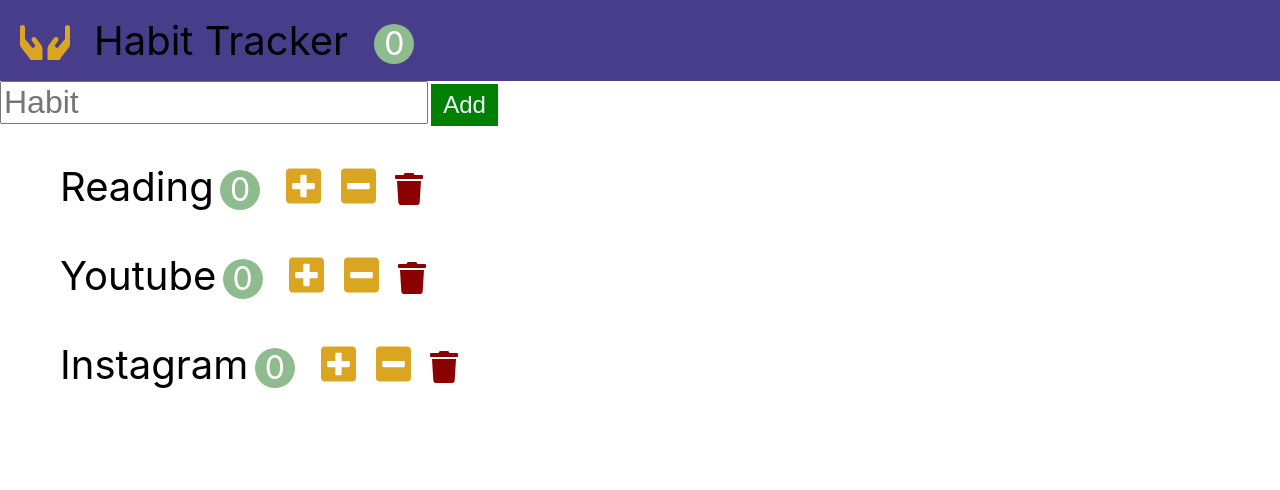
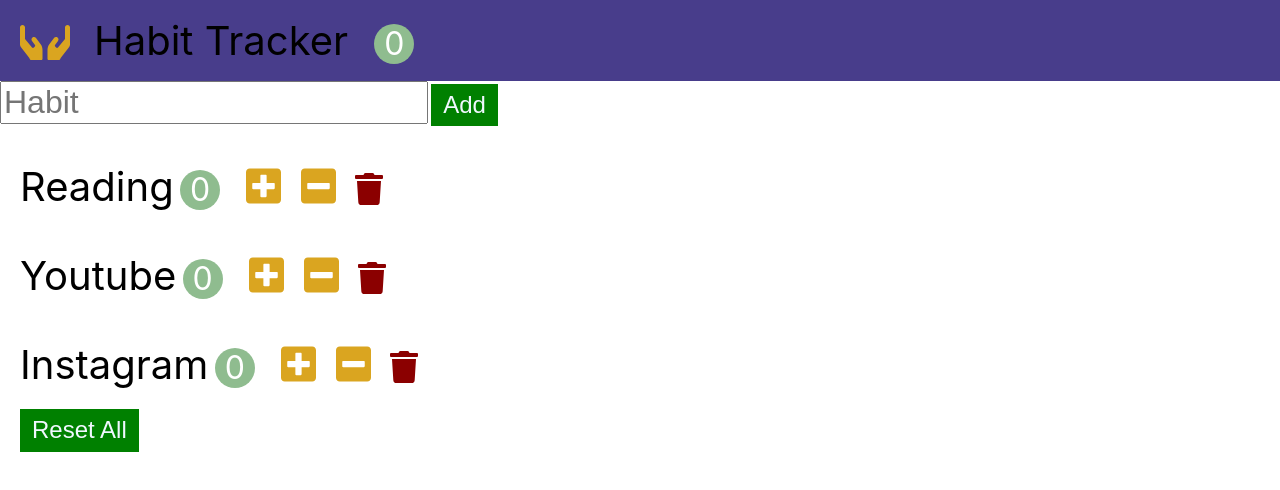
Before and after one commit to wandakim/Habit-tracker, a React (Create React App) app: page / in a window 1280 px wide. Shown: the top 490 px of the page. Built offline with nearby package versions, Linux system fonts and the light colour scheme.

Commit message:
reset handling

```diff
--- a/src/app.css
+++ b/src/app.css
@@ -5,6 +5,9 @@
   outline: none;
   border: 0;
   cursor: pointer;
+}
+ul {
+  padding: 0;
 }
 .navbar {
   background-color:darkslateblue;
@@ -77,3 +80,11 @@
   color: darkred;
   font-size: 2rem;
 }
+
+.habits-reset {
+  background-color: green;
+  font-size: 1.5rem;
+  color: aliceblue;
+  padding: 0.3em 0.5em;
+  margin-left: 20px;
+}
--- a/src/app.jsx
+++ b/src/app.jsx
@@ -37,6 +37,13 @@
     habits.push({ id: Date.now(), name: habitname, count: 0 });
     this.setState({ habits });
   };
+  handleReset = () => {
+    const habits = this.state.habits.map((habit) => {
+      habit.count = 0;
+      return habit;
+    });
+    this.setState({ habits });
+  };
   render() {
     return (
       <>
@@ -51,6 +58,7 @@
           onDecrement={this.handleDecrement}
           onDelete={this.handleDelete}
           onAdd={this.handleAdd}
+          onReset={this.handleReset}
         />
       </>
     );
--- a/src/components/habitAddForm.jsx
+++ b/src/components/habitAddForm.jsx
@@ -1,13 +1,13 @@
 import React, { Component } from "react";
 
 class HabitAddForm extends Component {
-  inputRef = React.createRef();
+  inputRef = React.createRef(); //*
 
   onSubmit = (event) => {
     event.preventDefault();
-    const habitname = this.inputRef.current.value;
+    const habitname = this.inputRef.current.value; //* input
     habitname && this.props.onAdd(habitname);
-    this.inputRef.current.value = "";
+    this.inputRef.current.value = ""; //?
   };
 
   render() {
--- a/src/components/habits.jsx
+++ b/src/components/habits.jsx
@@ -33,6 +33,9 @@
               onDelete={this.handleDelete}
             />
           ))}
+          <button className="habits-reset" onClick={this.props.onReset}>
+            Reset All
+          </button>
         </ul>
       </>
     );
--- a/src/index.js
+++ b/src/index.js
@@ -13,5 +13,4 @@
 );
 // App은 app.jsx에서 가져온 루트 컴포넌트 .
 // getElementById('rood')로 가져온 요소는 사용자에게 보여질 html 의 요소.
-// ReactDom을 이용해서 둘을 연결 기켜준다.
-// 이게 여기서 일어나는 일.
+// ReactDom을 이용해서 둘을 연결
```
Also changed, not shown: 1 other file (tests, documents, lock files or other folders).
